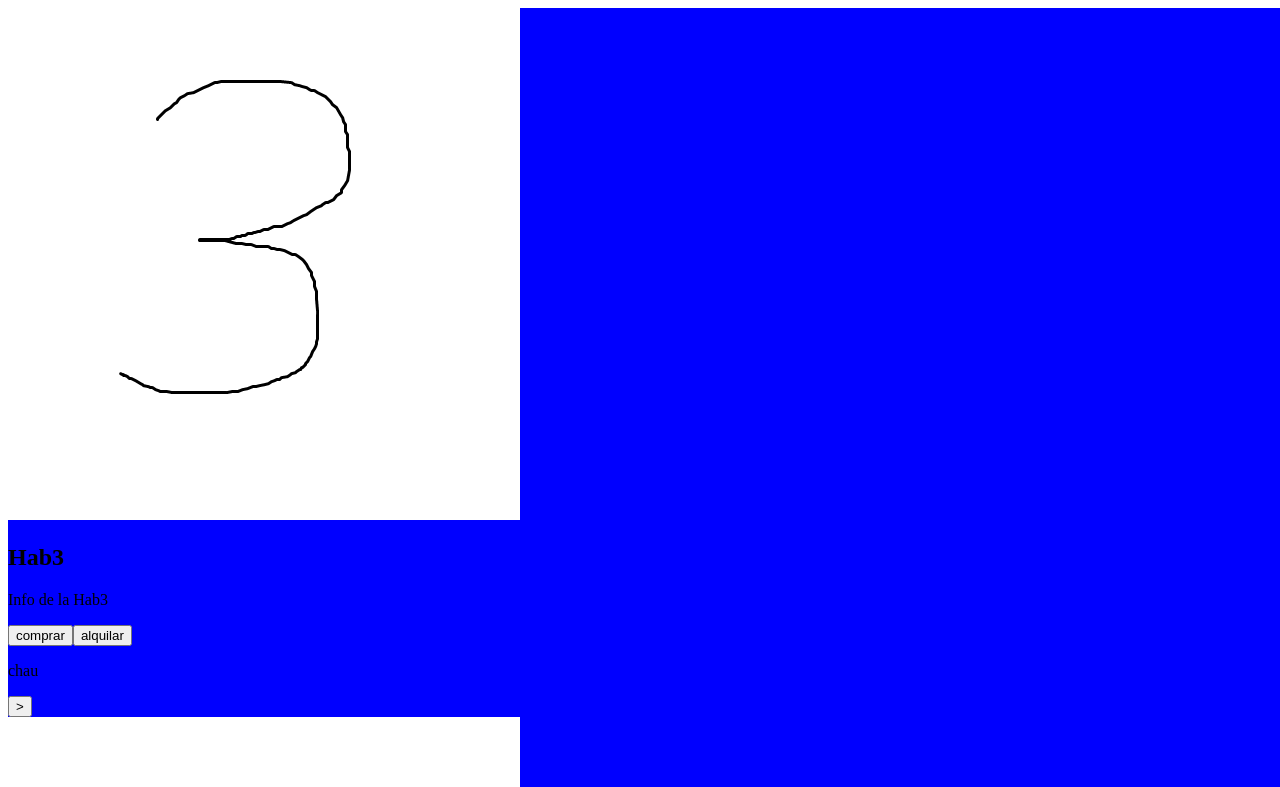
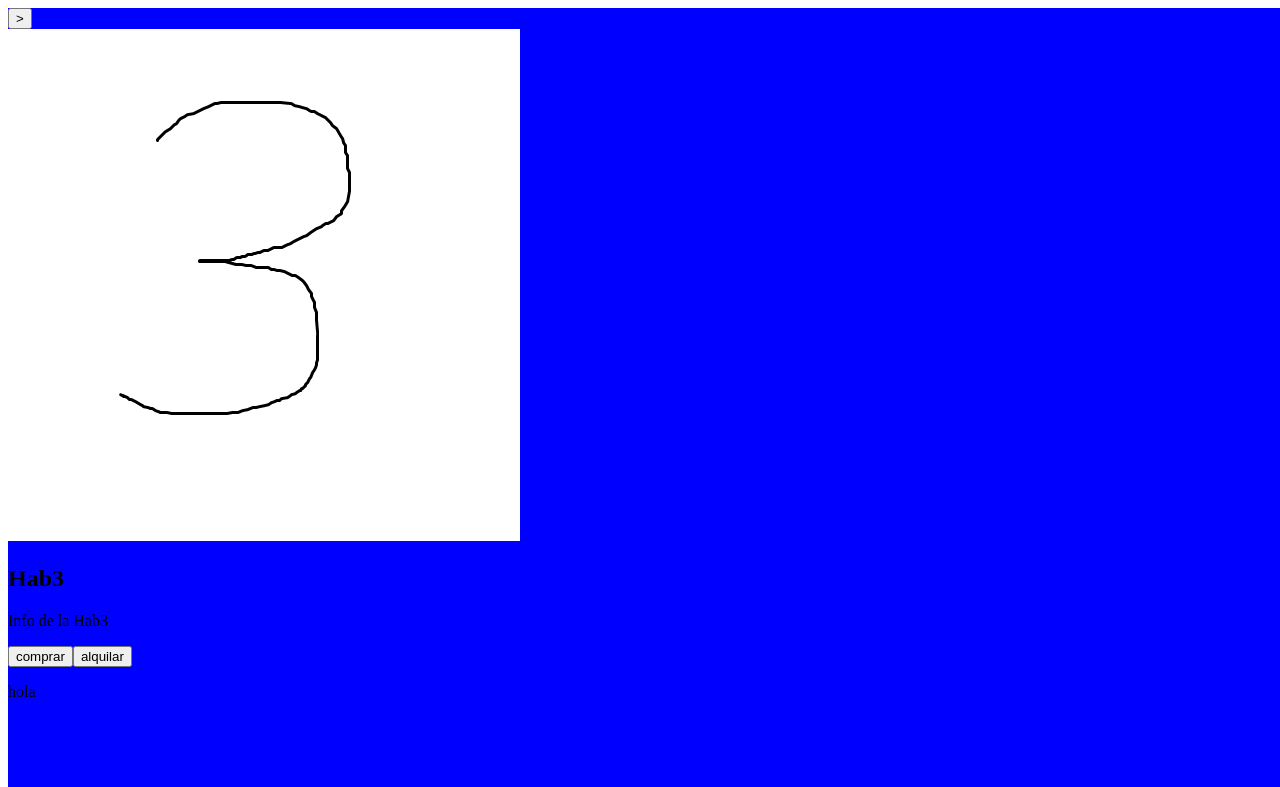
Before and after one commit to F2712/Projecto-Hotel, a React (Vite) app: page / in a window 1280 px wide. Shown: the top 787 px of the page. Built offline with nearby package versions, Linux system fonts and the light colour scheme.

Commit message:
rrerr4wergatwrger

```diff
--- a/src/App.jsx
+++ b/src/App.jsx
@@ -11,9 +11,6 @@ function App() {
     <>
 
       <div className="fondo">
-        <Info/>
-        <p>chau</p>
-
         <div className='hola'>
           <Boton_cambia dice='>' suma={1} max={20}/>
           <div className="fondo">
```
Lines whose indentation alone changed are shown as unchanged.
